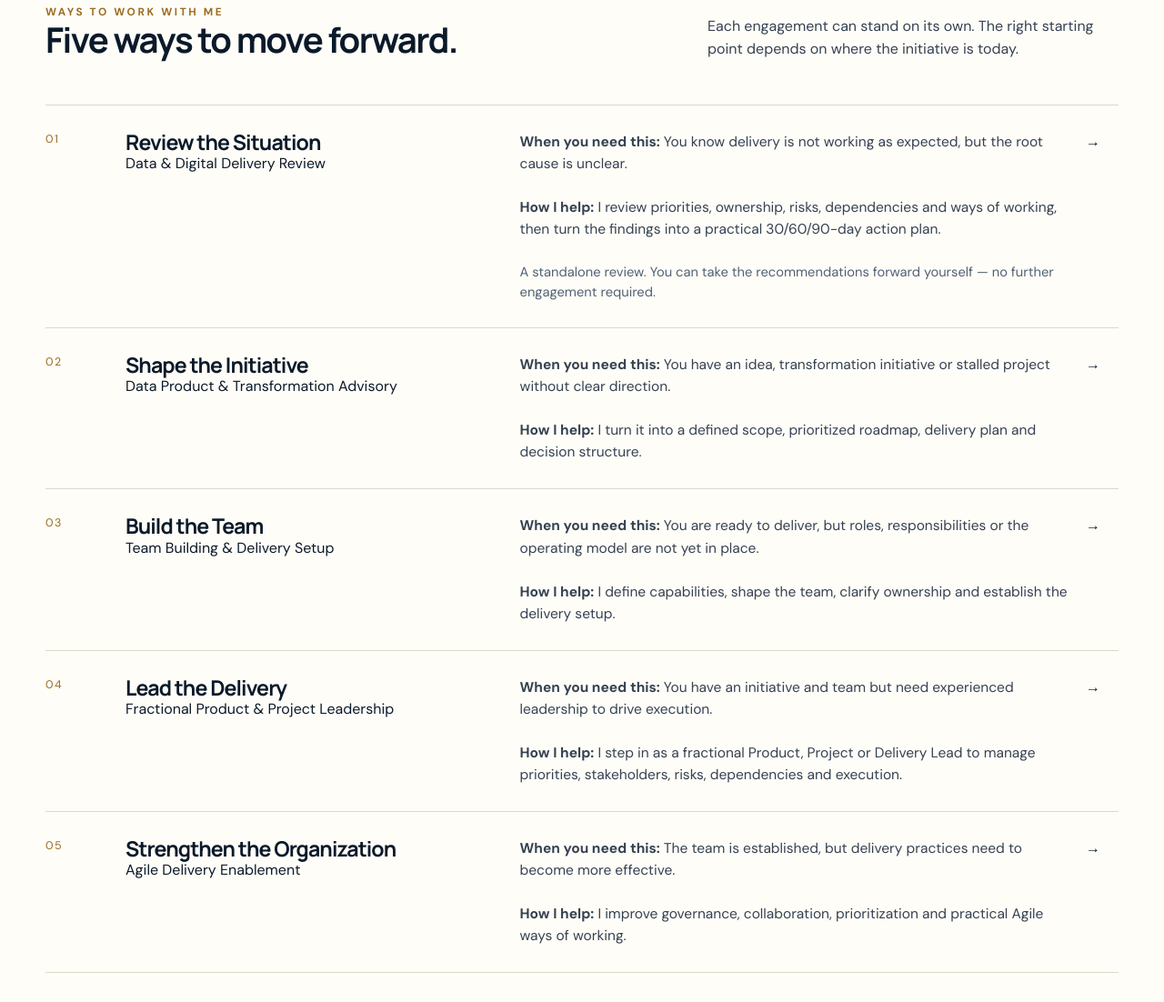
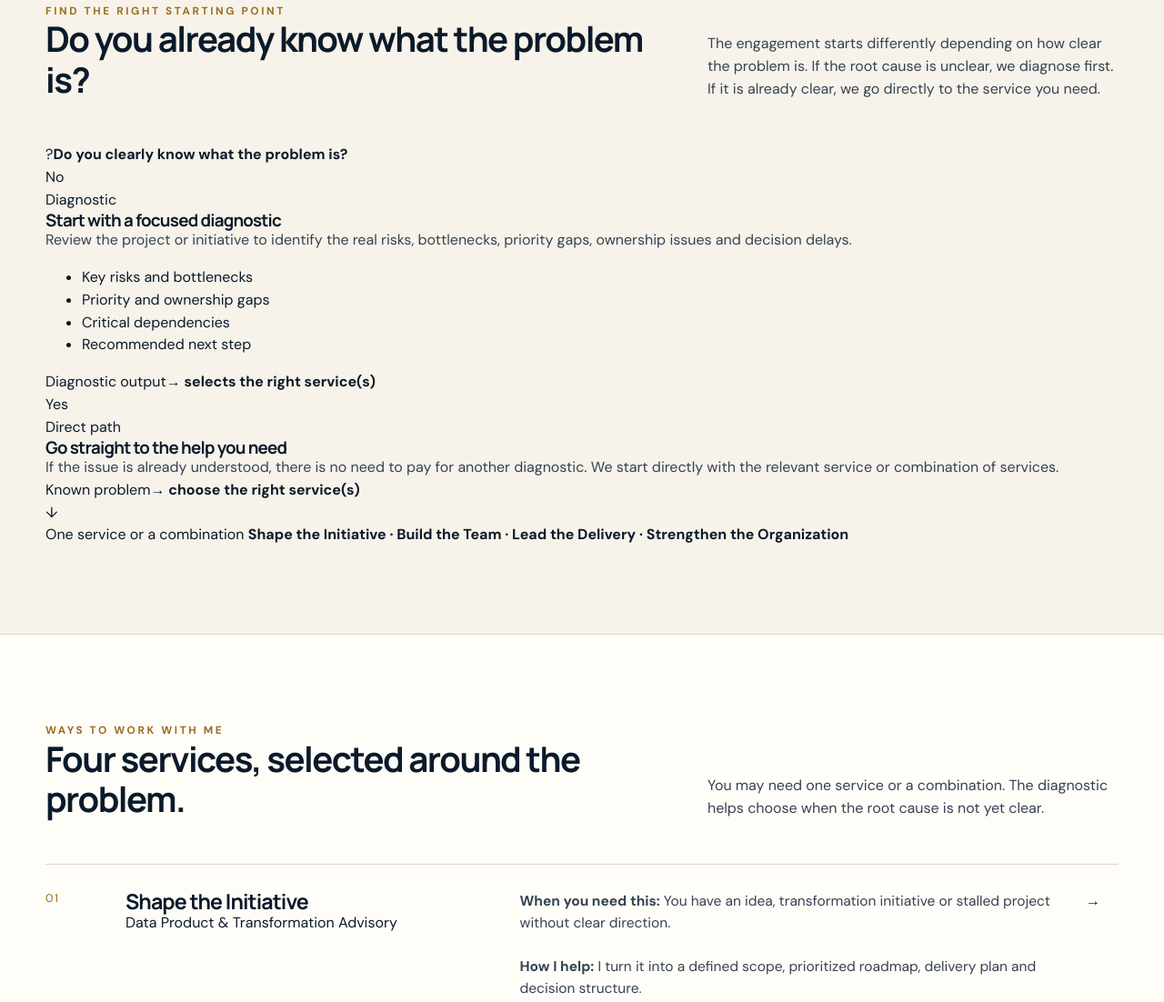
Before and after one commit to alimaleki100/alimaleki100.github.io, a plain HTML site: page consulting/index.html in a window 1280 px wide. Shown: the part 1144-2246 px from the top of the page at 91% size. Drawn offline with Linux system fonts and the light colour scheme.

Commit message:
Add consulting decision path and separate diagnostic

```diff
--- a/consulting/index.html
+++ b/consulting/index.html
@@ -1,6 +1,6 @@
 <!doctype html><html lang="en"><head><meta charset="utf-8"><meta name="viewport" content="width=device-width,initial-scale=1">
 <title>Consulting | Ali Maleki</title><meta name="description" content="Product, project and transformation consulting for data and digital initiatives."><meta name="author" content="Ali Maleki">
-<link rel="icon" href="../favicon.svg"><link rel="stylesheet" href="../styles.css?v=20261010-typography"></head><body><header class="site-header"><div class="shell nav"><a class="brand" href="../index.html">ALI MALEKI</a>
+<link rel="icon" href="../favicon.svg"><link rel="stylesheet" href="../styles.css?v=20261010-consulting-flow"></head><body><header class="site-header"><div class="shell nav"><a class="brand" href="../index.html">ALI MALEKI</a>
 <nav class="nav-links"><a class="" href="../index.html">Home</a><a class="" href="../work/index.html">Work</a><a class="" href="../about/index.html">About</a><a class="" href="../writing/index.html">Writing</a><a class="active" href="../consulting/index.html">Consulting</a><a href="../fa/" lang="fa">فارسی</a><a class="nav-cta" href="../index.html#contact">Start a conversation →</a></nav>
 <button class="menu-btn" data-menu aria-expanded="false" aria-label="Open navigation">☰</button></div>
 <nav class="mobile-menu"><a href="../index.html">Home</a><a href="../work/index.html">Work</a><a href="../about/index.html">About</a><a href="../writing/index.html">Writing</a><a href="../consulting/index.html">Consulting</a><a href="../fa/" lang="fa">فارسی</a><a href="../index.html#contact">Start a conversation →</a></nav></header>
@@ -15,13 +15,54 @@
 <div class="signal-row"><span class="signal-num">04</span><strong>Business–tech gap</strong><span>Business and technology are not aligned around the expected value.</span></div>
 </div></div></section>
 
-<section class="section alt"><div class="shell"><div class="section-head reveal"><div><div class="eyebrow">Ways to work with me</div><h2 class="section-title">Five ways to move forward.</h2></div><p>Each engagement can stand on its own. The right starting point depends on where the initiative is today.</p></div>
+<section class="section engagement-path" id="engagement-path"><div class="shell">
+<div class="section-head reveal"><div><div class="eyebrow">Find the right starting point</div><h2 class="section-title">Do you already know what the problem is?</h2></div><p>The engagement starts differently depending on how clear the problem is. If the root cause is unclear, we diagnose first. If it is already clear, we go directly to the service you need.</p></div>
+
+<div class="consulting-flow reveal" aria-label="Consulting engagement path">
+  <div class="flow-question"><span class="flow-icon">?</span><strong>Do you clearly know what the problem is?</strong></div>
+
+  <div class="flow-branches">
+    <div class="flow-branch">
+      <div class="flow-label no">No</div>
+      <div class="flow-card diagnostic-card">
+        <span class="flow-card-kicker">Diagnostic</span>
+        <h3>Start with a focused diagnostic</h3>
+        <p>Review the project or initiative to identify the real risks, bottlenecks, priority gaps, ownership issues and decision delays.</p>
+        <ul>
+          <li>Key risks and bottlenecks</li>
+          <li>Priority and ownership gaps</li>
+          <li>Critical dependencies</li>
+          <li>Recommended next step</li>
+        </ul>
+      </div>
+      <div class="flow-output"><span>Diagnostic output</span><strong>→ selects the right service(s)</strong></div>
+    </div>
+
+    <div class="flow-branch">
+      <div class="flow-label yes">Yes</div>
+      <div class="flow-card direct-card">
+        <span class="flow-card-kicker">Direct path</span>
+        <h3>Go straight to the help you need</h3>
+        <p>If the issue is already understood, there is no need to pay for another diagnostic. We start directly with the relevant service or combination of services.</p>
+      </div>
+      <div class="flow-output"><span>Known problem</span><strong>→ choose the right service(s)</strong></div>
+    </div>
+  </div>
+
+  <div class="flow-merge" aria-hidden="true">↓</div>
+  <div class="flow-destination">
+    <span>One service or a combination</span>
+    <strong>Shape the Initiative · Build the Team · Lead the Delivery · Strengthen the Organization</strong>
+  </div>
+</div>
+</div></section>
+
+<section class="section alt" id="services"><div class="shell"><div class="section-head reveal"><div><div class="eyebrow">Ways to work with me</div><h2 class="section-title">Four services, selected around the problem.</h2></div><p>You may need one service or a combination. The diagnostic helps choose when the root cause is not yet clear.</p></div>
 <div class="service-list">
-<div class="service-row reveal"><div class="kicker">01</div><div><h3>Review the Situation</h3><span>Data & Digital Delivery Review</span></div><p><strong>When you need this:</strong> You know delivery is not working as expected, but the root cause is unclear.<br><br><strong>How I help:</strong> I review priorities, ownership, risks, dependencies and ways of working, then turn the findings into a practical 30/60/90-day action plan.<br><br><span class="diagnostic-independent">A standalone review. You can take the recommendations forward yourself — no further engagement required.</span></p><div class="arrow">→</div></div>
-<div class="service-row reveal"><div class="kicker">02</div><div><h3>Shape the Initiative</h3><span>Data Product & Transformation Advisory</span></div><p><strong>When you need this:</strong> You have an idea, transformation initiative or stalled project without clear direction.<br><br><strong>How I help:</strong> I turn it into a defined scope, prioritized roadmap, delivery plan and decision structure.</p><div class="arrow">→</div></div>
-<div class="service-row reveal"><div class="kicker">03</div><div><h3>Build the Team</h3><span>Team Building & Delivery Setup</span></div><p><strong>When you need this:</strong> You are ready to deliver, but roles, responsibilities or the operating model are not yet in place.<br><br><strong>How I help:</strong> I define capabilities, shape the team, clarify ownership and establish the delivery setup.</p><div class="arrow">→</div></div>
-<div class="service-row reveal"><div class="kicker">04</div><div><h3>Lead the Delivery</h3><span>Fractional Product & Project Leadership</span></div><p><strong>When you need this:</strong> You have an initiative and team but need experienced leadership to drive execution.<br><br><strong>How I help:</strong> I step in as a fractional Product, Project or Delivery Lead to manage priorities, stakeholders, risks, dependencies and execution.</p><div class="arrow">→</div></div>
-<div class="service-row reveal"><div class="kicker">05</div><div><h3>Strengthen the Organization</h3><span>Agile Delivery Enablement</span></div><p><strong>When you need this:</strong> The team is established, but delivery practices need to become more effective.<br><br><strong>How I help:</strong> I improve governance, collaboration, prioritization and practical Agile ways of working.</p><div class="arrow">→</div></div>
+<div class="service-row reveal"><div class="kicker">01</div><div><h3>Shape the Initiative</h3><span>Data Product & Transformation Advisory</span></div><p><strong>When you need this:</strong> You have an idea, transformation initiative or stalled project without clear direction.<br><br><strong>How I help:</strong> I turn it into a defined scope, prioritized roadmap, delivery plan and decision structure.</p><div class="arrow">→</div></div>
+<div class="service-row reveal"><div class="kicker">02</div><div><h3>Build the Team</h3><span>Team Building & Delivery Setup</span></div><p><strong>When you need this:</strong> You are ready to deliver, but roles, responsibilities or the operating model are not yet in place.<br><br><strong>How I help:</strong> I define capabilities, shape the team, clarify ownership and establish the delivery setup.</p><div class="arrow">→</div></div>
+<div class="service-row reveal"><div class="kicker">03</div><div><h3>Lead the Delivery</h3><span>Delivery Leadership & Recovery</span></div><p><strong>When you need this:</strong> You have an initiative and team, but delivery needs stronger direction, clearer priorities or help removing critical blockers.<br><br><strong>How I help:</strong> I work with the team on priorities, stakeholder alignment, risks, dependencies and the actions needed to restore delivery momentum.</p><div class="arrow">→</div></div>
+<div class="service-row reveal"><div class="kicker">04</div><div><h3>Strengthen the Organization</h3><span>Agile Delivery Enablement</span></div><p><strong>When you need this:</strong> The team is established, but delivery practices need to become more effective.<br><br><strong>How I help:</strong> I improve governance, collaboration, prioritization and practical Agile ways of working.</p><div class="arrow">→</div></div>
 </div>
 <div class="consulting-proof reveal"><div><div class="eyebrow">Experience behind the approach</div><p>Explore selected data, product and delivery initiatives from my professional work.</p></div><a class="proof-link" href="../work/index.html">View selected work <span aria-hidden="true">↗</span></a></div>
 </div></section>
```
